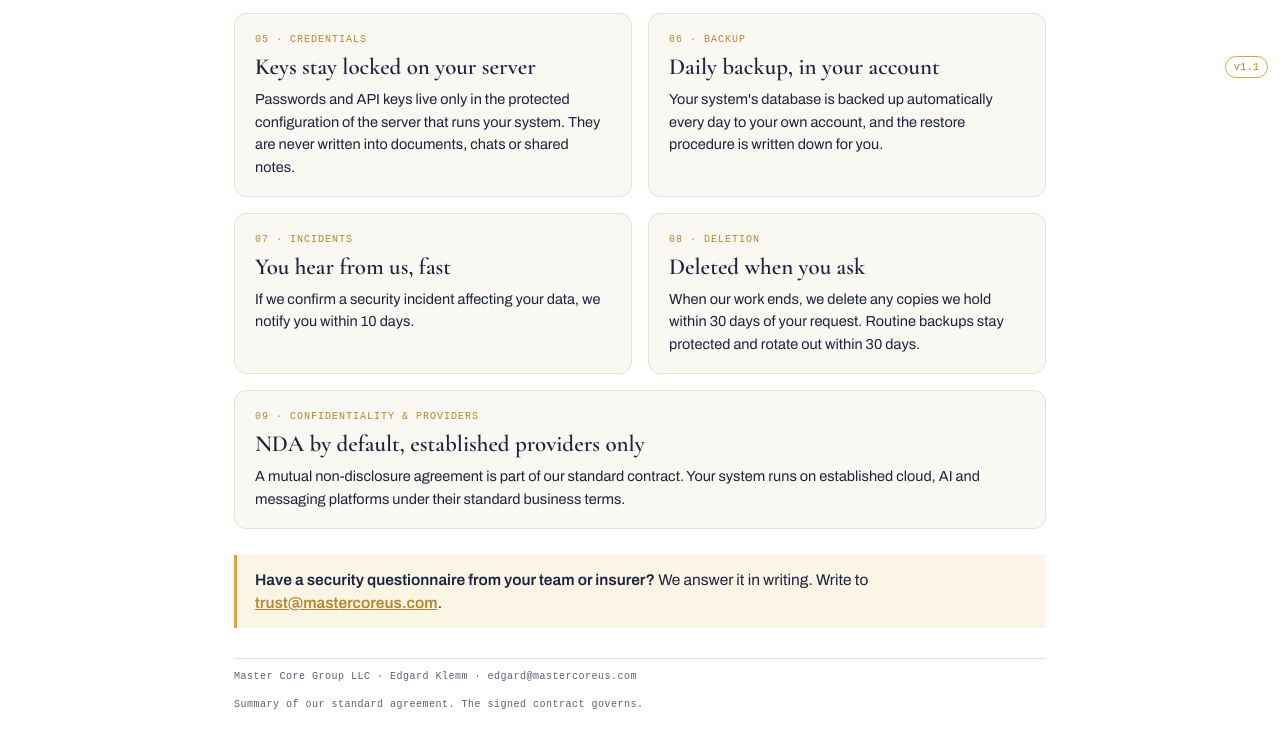
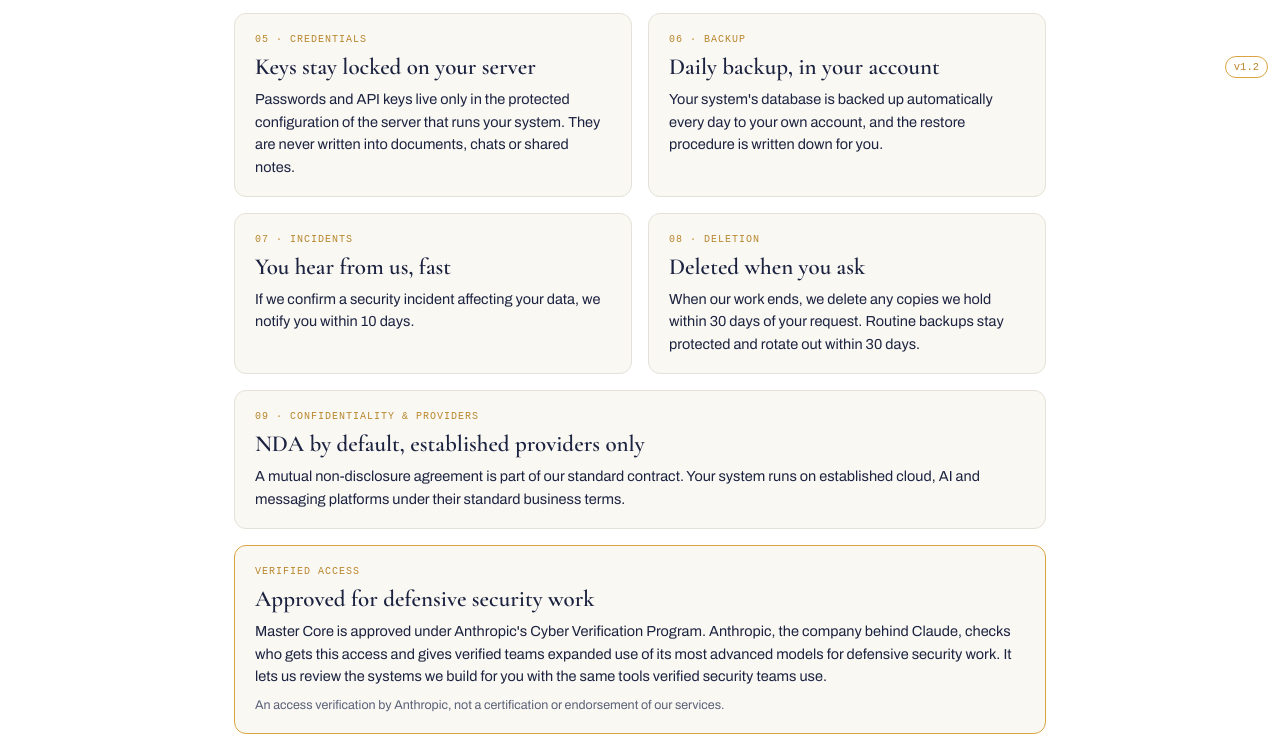
Before and after one commit to edgardlk/mastercoreus-site, a plain HTML site: page security/index.html in a window 1280 px wide. Shown: the part 712-1450 px from the top of the page. Drawn offline with nearby package versions, Linux system fonts and the light colour scheme; a web font is replaced by a local one.

Commit message:
Seguranca: selo Cyber Verification Program (Anthropic) + linha na home
Co-Authored-By: Claude Opus 5.5 <noreply@anthropic.com>

```diff
--- a/security/index.html
+++ b/security/index.html
@@ -37,6 +37,8 @@ h1 em{font-style:italic;color:var(--gold);font-weight:500}
 .card p{font-size:14.5px;color:var(--ink)}
 .card p+p{margin-top:6px}
 .card.wide{grid-column:1/-1}
+.verified{margin-top:16px;border-color:var(--gold)}
+.card p.fine{font-size:12.5px;color:var(--soft);margin-top:8px}
 .pull{background:var(--gold-soft);border-left:3px solid var(--gold);padding:14px 18px;margin:26px 0 0;font-size:15.5px;line-height:1.45}
 .pull b{font-weight:600}
 .pull a{color:var(--gold-deep);font-weight:600}
@@ -144,6 +146,16 @@ html[lang="pt-BR"] [data-lang-pt]{display:revert}
   </section>
  </div>
 
+ <section class="card wide verified">
+  <span class="k">Verified access</span>
+  <h2 data-lang-en>Approved for defensive security work</h2>
+  <h2 data-lang-pt>Aprovados para trabalho de defesa digital</h2>
+  <p data-lang-en>Master Core is approved under Anthropic's Cyber Verification Program. Anthropic, the company behind Claude, checks who gets this access and gives verified teams expanded use of its most advanced models for defensive security work. It lets us review the systems we build for you with the same tools verified security teams use.</p>
+  <p data-lang-pt>A Master Core foi aprovada no Cyber Verification Program da Anthropic. A Anthropic, empresa que criou o Claude, confere quem recebe esse acesso e libera às equipes verificadas o uso ampliado dos seus modelos mais avançados para trabalho de defesa digital. Com isso revisamos os sistemas que construímos pra você com as mesmas ferramentas que equipes de segurança verificadas usam.</p>
+  <p class="fine" data-lang-en>An access verification by Anthropic, not a certification or endorsement of our services.</p>
+  <p class="fine" data-lang-pt>Verificação de acesso feita pela Anthropic, não é certificação nem aval dos nossos serviços.</p>
+ </section>
+
  <p class="pull" data-lang-en><b>Have a security questionnaire from your team or insurer?</b> We answer it in writing. Write to <a href="mailto:trust@mastercoreus.com">trust@mastercoreus.com</a>.</p>
  <p class="pull" data-lang-pt><b>A sua equipe ou a seguradora mandou um questionário de segurança?</b> Respondemos por escrito. Escreva pra <a href="mailto:trust@mastercoreus.com">trust@mastercoreus.com</a>.</p>
 
@@ -153,7 +165,7 @@ html[lang="pt-BR"] [data-lang-pt]{display:revert}
   <span data-lang-pt>Resumo do nosso contrato padrão. Vale o contrato assinado.</span>
  </div>
 </div>
-<span class="ver">v1.1</span>
+<span class="ver">v1.2</span>
 <script>
 (function(){
  var root=document.documentElement,en=document.getElementById('b-en'),pt=document.getElementById('b-pt'),th=document.getElementById('b-theme');
```
Also changed, not shown: index.html (+1 -0 lines).
